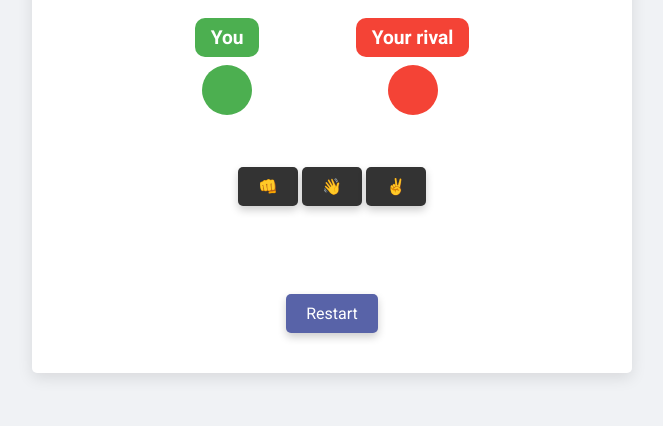
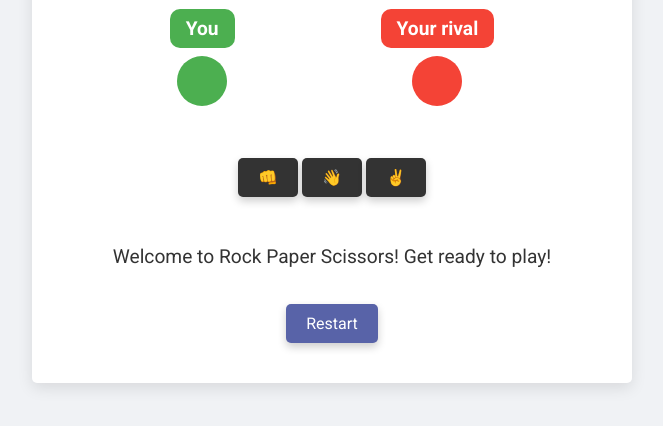
Before and after one commit to juanarfuch/Javascrpt, a plain HTML site: page index.html in a window 1280 px wide. Shown: the part 284-710 px from the top of the page, without its empty margins (308-971 px from the left). Drawn offline with Linux system fonts and the light colour scheme.

Commit message:
Update index.html

```diff
--- a/index.html
+++ b/index.html
@@ -44,6 +44,6 @@
 </body>
 </html>
 
-    <script src="better.js"></script>
+    <script src="script.js"></script>
 </body>
 </html>
```
